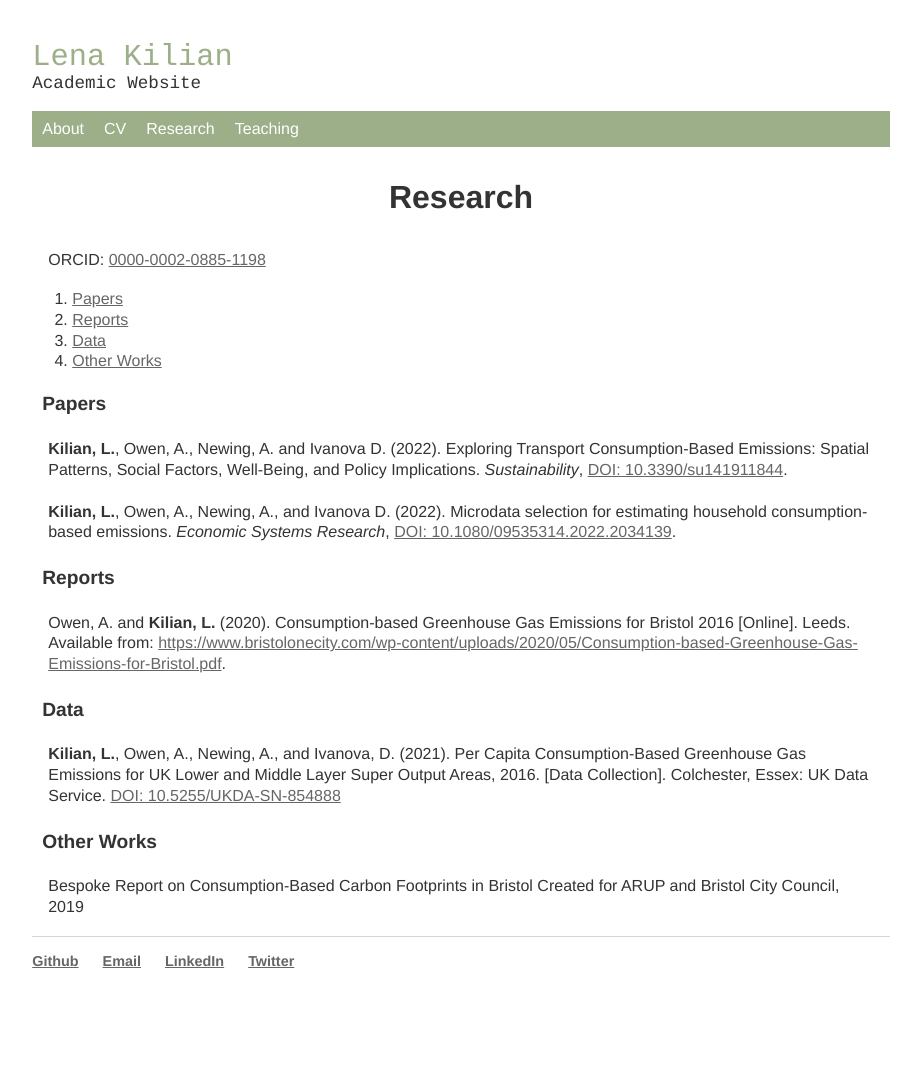
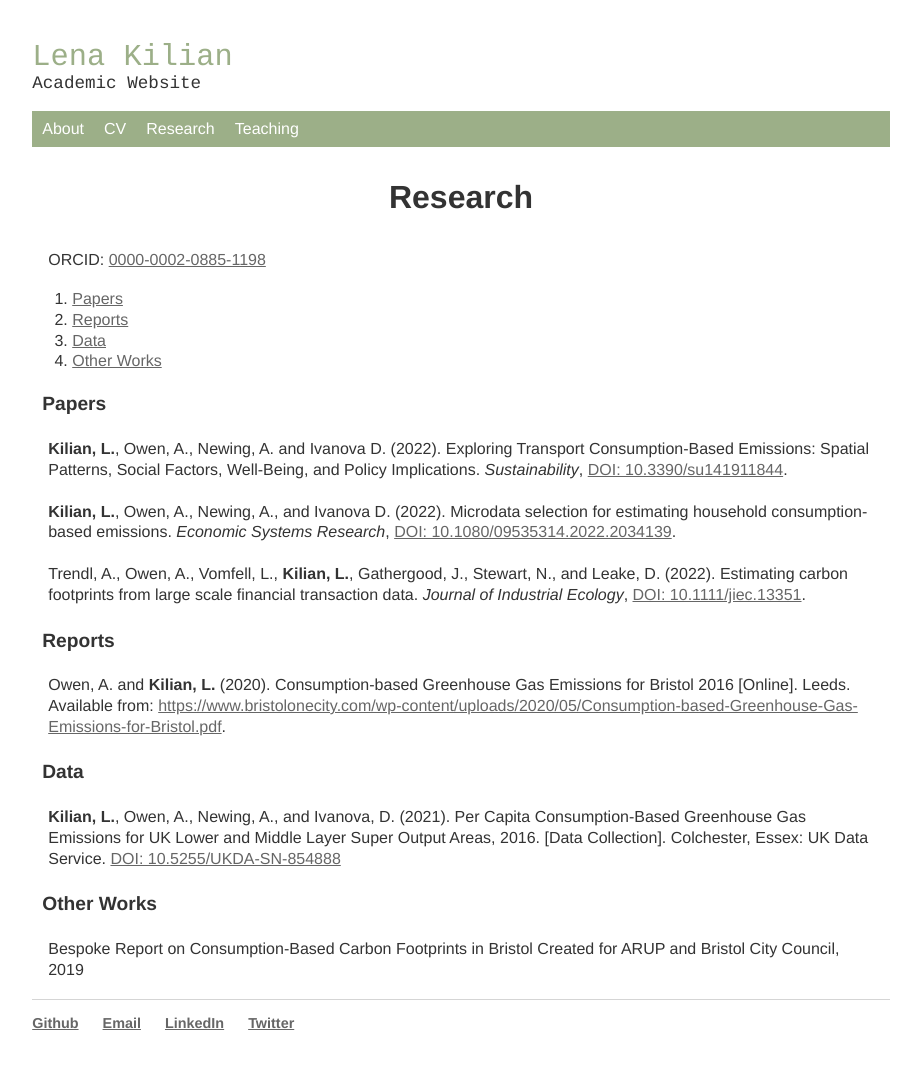
Before and after one commit to lena-kilian/lena-kilian.github.io, a Jekyll site: the page built from research/index.md, in a window 1280 px wide. Shown: the whole page, without its empty margins (179-1100 px from the left). Built offline with Jekyll 4.4.1, drawn with Linux system fonts in a browser that asks for light colours; our own code applies the rules of GitHub Pages for plain Markdown files; before the commit the page ends 1010 px from its top, so only the background shows below that.

Commit message:
Update index.md

```diff
--- a/research/index.md
+++ b/research/index.md
@@ -13,6 +13,8 @@ ORCID: [0000-0002-0885-1198](https://orcid.org/0000-0002-0885-1198)
 
 **Kilian, L.**, Owen, A., Newing, A., and Ivanova D. (2022). Microdata selection for estimating household consumption-based emissions. _Economic Systems Research_, [DOI: 10.1080/09535314.2022.2034139](https://www.tandfonline.com/doi/full/10.1080/09535314.2022.2034139).
 
+Trendl, A., Owen, A., Vomfell, L., **Kilian, L.**, Gathergood, J., Stewart, N., and Leake, D. (2022). Estimating carbon footprints from large scale financial transaction data. _Journal of Industrial Ecology_, [DOI: 10.1111/jiec.13351](https://onlinelibrary.wiley.com/doi/full/10.1111/jiec.13351).
+
 ### <a name="reports"></a> Reports
 
 Owen, A. and **Kilian, L.** (2020). Consumption-based Greenhouse Gas Emissions for Bristol 2016 [Online]. Leeds. Available from: [https://www.bristolonecity.com/wp-content/uploads/2020/05/Consumption-based-Greenhouse-Gas-Emissions-for-Bristol.pdf](https://www.bristolonecity.com/wp-content/uploads/2020/05/Consumption-based-Greenhouse-Gas-Emissions-for-Bristol.pdf).
```
